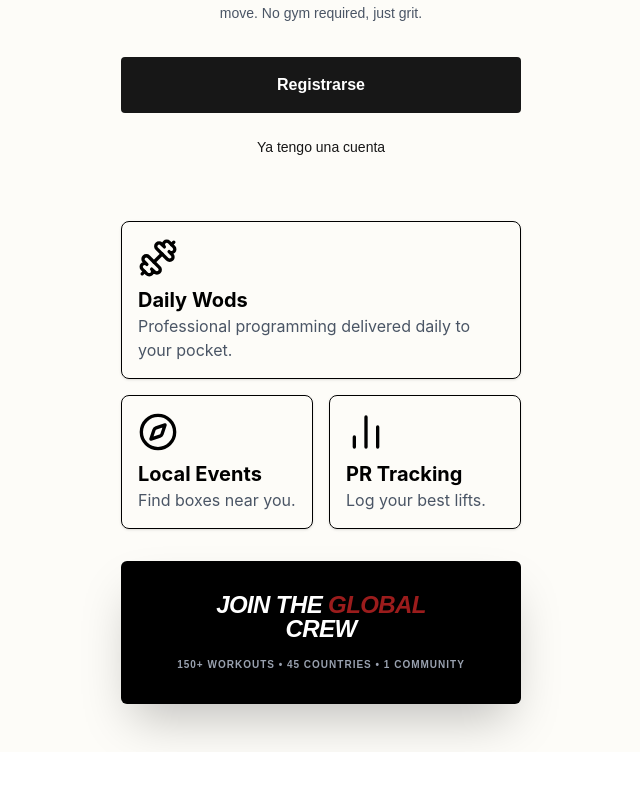
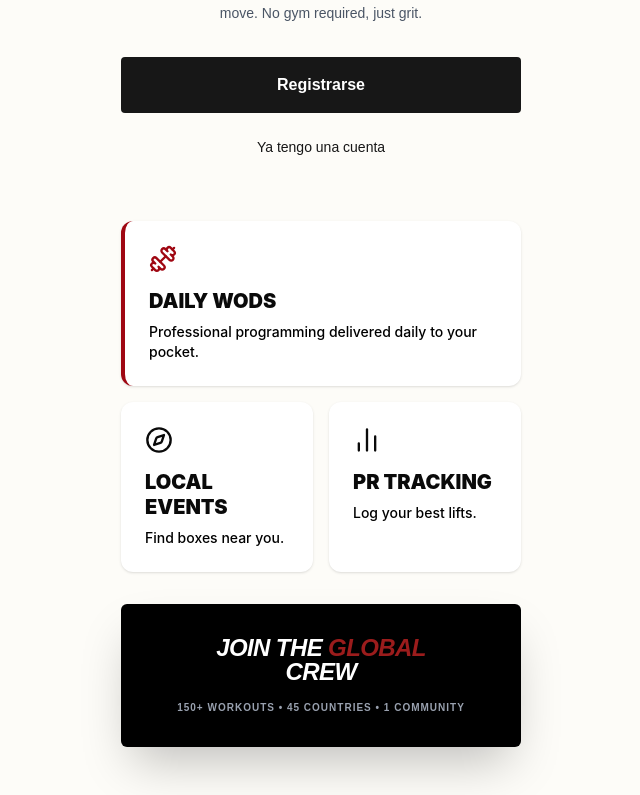
Before and after one commit to kamawebdev13/wod-everywhere, a React (Vite) app in the folder client/: page / in a window 1280 px wide. Shown: the part 649-1444 px from the top of the page, without its empty margins (319-959 px from the left). Before the commit the page ends 1401 px from the top, so only its background shows below. Built offline with nearby package versions, Linux system fonts and the light colour scheme; no server answers.

Commit message:
feat: enhance FeatureCard with iconColor and showBorder props; update landing page to utilize new props and add HERO_KETTLEBELL_URL constant

```diff
--- a/client/src/components/common/feature-card.tsx
+++ b/client/src/components/common/feature-card.tsx
@@ -14,6 +14,8 @@ interface FeatureCardProps {
    * de iconos (como los de Lucide) como referencia, manteniendo la flexibilidad.
    */
   icon: ComponentType<LucideProps>;
+  iconColor?: string; // Para controlar el rojo/negro
+  showBorder?: boolean; //para controlar el borde lateral
 }
 
 /**
@@ -22,13 +24,21 @@ interface FeatureCardProps {
  * Se renombra 'icon' a 'Icon' (mayúscula) para que React lo reconozca como componente.
  */
 
-const FeatureCard = ({ title, description, icon: Icon }: FeatureCardProps) => {
+const FeatureCard = ({
+  title,
+  description,
+  icon: Icon,
+  iconColor = "text-iron-950",
+  showBorder = false // Por defecto no tiene borde
+}: FeatureCardProps) => {
   return (
-    <article className="p-4 border rounded-lg shadow-sm">
-      <Icon className="w-10 h-10" />
-
-      <h3 className="text-xl font-bold mt-2">{title}</h3>
-      <p className="text-gray-600">{description}</p>
+    <article className={`
+      relative bg-white p-6 rounded-xl shadow-sm flex flex-col
+      ${showBorder ? 'border-l-4 border-red-800' : 'border-l-0'}
+    `}>
+      <Icon className={`w-7 h-7 mb-4 ${iconColor}`} />
+      <h3 className="text-xl font-black text-iron-950 uppercase leading-tight">{title}</h3>
+      <p className="text-sm text-iron-600 mt-2 font-medium">{description}</p>
     </article>
   );
 };
--- a/client/src/components/ui/button.tsx
+++ b/client/src/components/ui/button.tsx
@@ -12,8 +12,9 @@ export const Button = ({
   ...props // Pasamos el resto de props (onClick, type, disabled...)
 }: ButtonProps) => {
 
-  // 3. Clases base comunes
-  const baseClasses = "font-body text-center transition-all duration-200 focus:outline-none focus:ring-2 focus:ring-offset-2 focus:ring-iron-800";
+ // 3. Clases base comunes
+// Añadimos 'cursor-pointer' para el cambio de puntero
+const baseClasses = "cursor-pointer font-body text-center transition-all duration-200 focus:outline-none focus:ring-2 focus:ring-offset-2 focus:ring-iron-800 disabled:cursor-not-allowed disabled:opacity-50";
 
   // 4. Clases específicas por variante (Sistema Iron & Ivory)
   const variantClasses = {
--- /dev/null
+++ b/client/src/const/images.ts
@@ -0,0 +1 @@
+export const HERO_KETTLEBELL_URL = "https://rlmqlihpwhdpohbkgdxz.supabase.co/storage/v1/object/public/wodeverywhere/kettlebellbeach.webp";
--- a/client/src/pages/landing.tsx
+++ b/client/src/pages/landing.tsx
@@ -2,7 +2,8 @@ import { Link } from 'react-router-dom';
 import { Dumbbell, Compass, BarChart2 } from 'lucide-react';
 import { ROUTES } from '@/const/routes';
 import { Button } from '@/components/ui/button';
-import FeatureCard  from '@/components/common/feature-card';
+import FeatureCard from '@/components/common/feature-card';
+import { HERO_KETTLEBELL_URL } from '@/const/images';
 
 const Landing = () => {
   return (
@@ -12,7 +13,7 @@ const Landing = () => {
       <section className="w-full max-w-md px-6 pt-12 pb-8 flex flex-col items-center text-center">
         <div className="w-full aspect-square rounded-lg overflow-hidden shadow-xl mb-10 bg-iron-800">
           <img
-            src="./assets/kettlebellbeach.webp"
+            src={HERO_KETTLEBELL_URL}
             alt="Kettlebell on the sand"
             className="w-full h-full object-cover opacity-90"
           />
@@ -46,6 +47,8 @@ const Landing = () => {
       <section className="w-full max-w-md px-6 grid gap-4 mb-8">
         <FeatureCard
           icon={Dumbbell}
+          iconColor="text-red-800"
+          showBorder={true}
           title="Daily Wods"
           description="Professional programming delivered daily to your pocket."
         />
```
Also changed, not shown: client/src/components/layout/main-layout.tsx (added).
